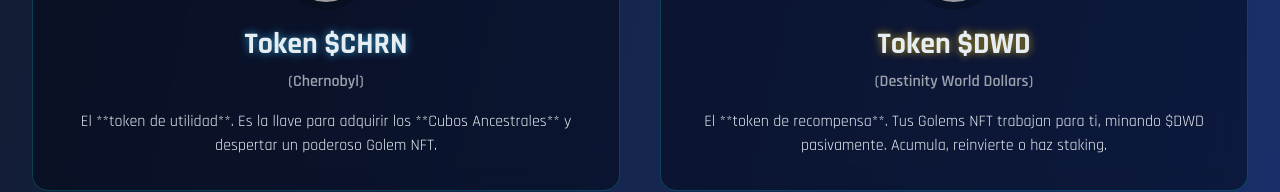
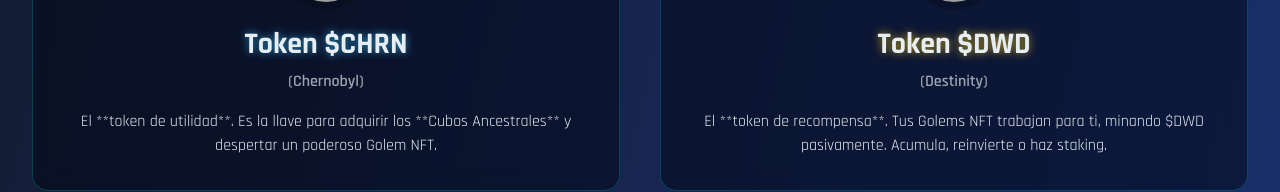
Before and after one commit to ChernobylNTF/destinitynftgame, a plain HTML site: page index.html in a window 1280 px wide. Shown: the part 1625-1817 px from the top of the page. Drawn offline with nearby package versions, Linux system fonts and the light colour scheme; grey boxes are pictures that could not be loaded.

Commit message:
Update index.html

```diff
--- a/index.html
+++ b/index.html
@@ -144,7 +144,7 @@
                 <div class="card p-8 rounded-2xl text-center">
                     <img src="https://ipfs.io/ipfs/bafybeiha7odn3dad5ra627lzawczjkewszszjtzknkfu37tnml2p7bknqy" alt="Icono del token DWD" class="w-24 h-24 mx-auto mb-4 bg-black/20 rounded-full p-2">
                     <h3 class="text-3xl font-bold text-glow-yellow">Token $DWD</h3>
-                    <p class="mt-2 text-gray-400 font-semibold">(Destinity World Dollars)</p>
+                    <p class="mt-2 text-gray-400 font-semibold">(Destinity)</p>
                     <p class="mt-4">El **token de recompensa**. Tus Golems NFT trabajan para ti, minando $DWD pasivamente. Acumula, reinvierte o haz staking.</p>
                 </div>
             </div>
```
